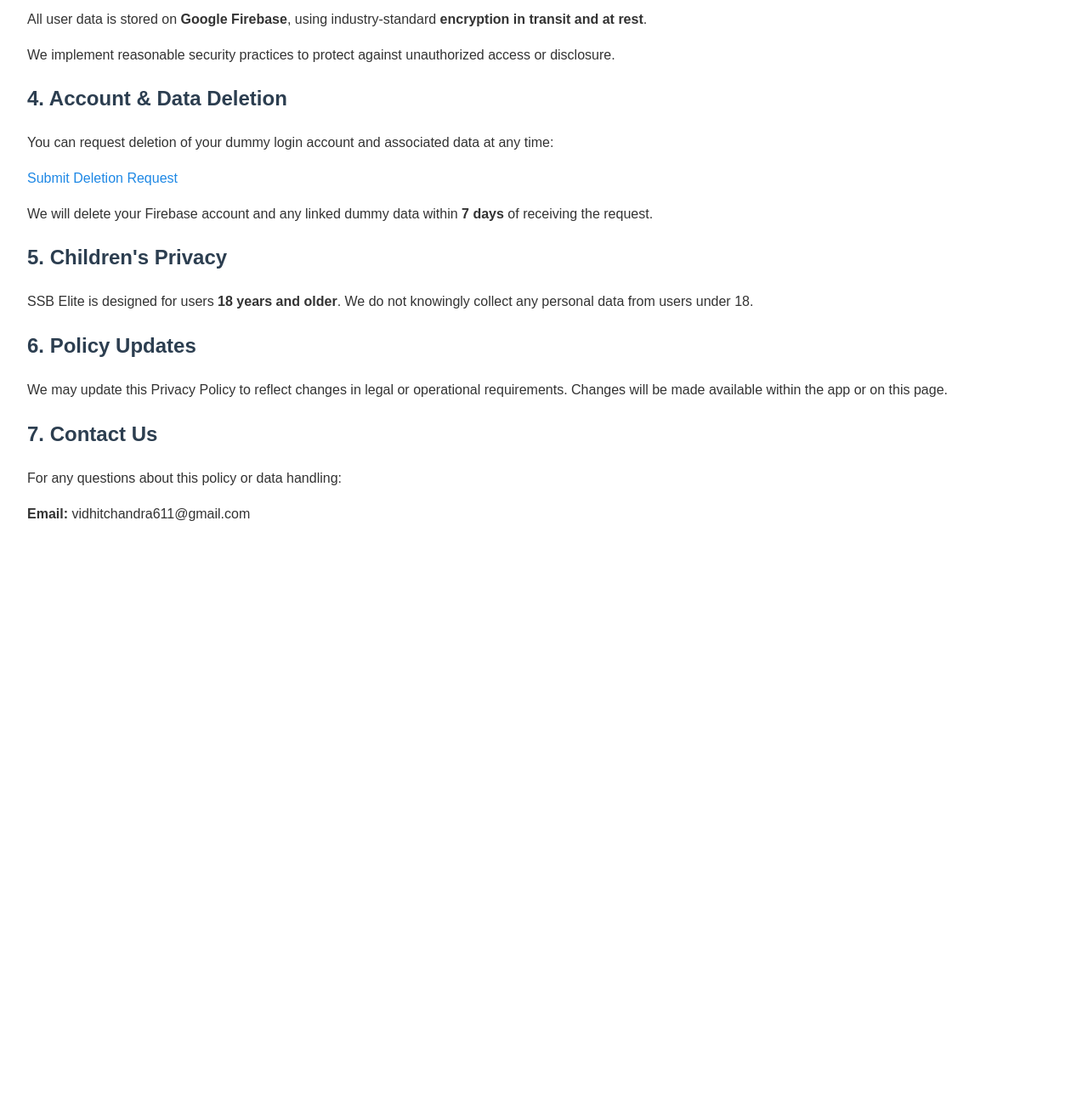
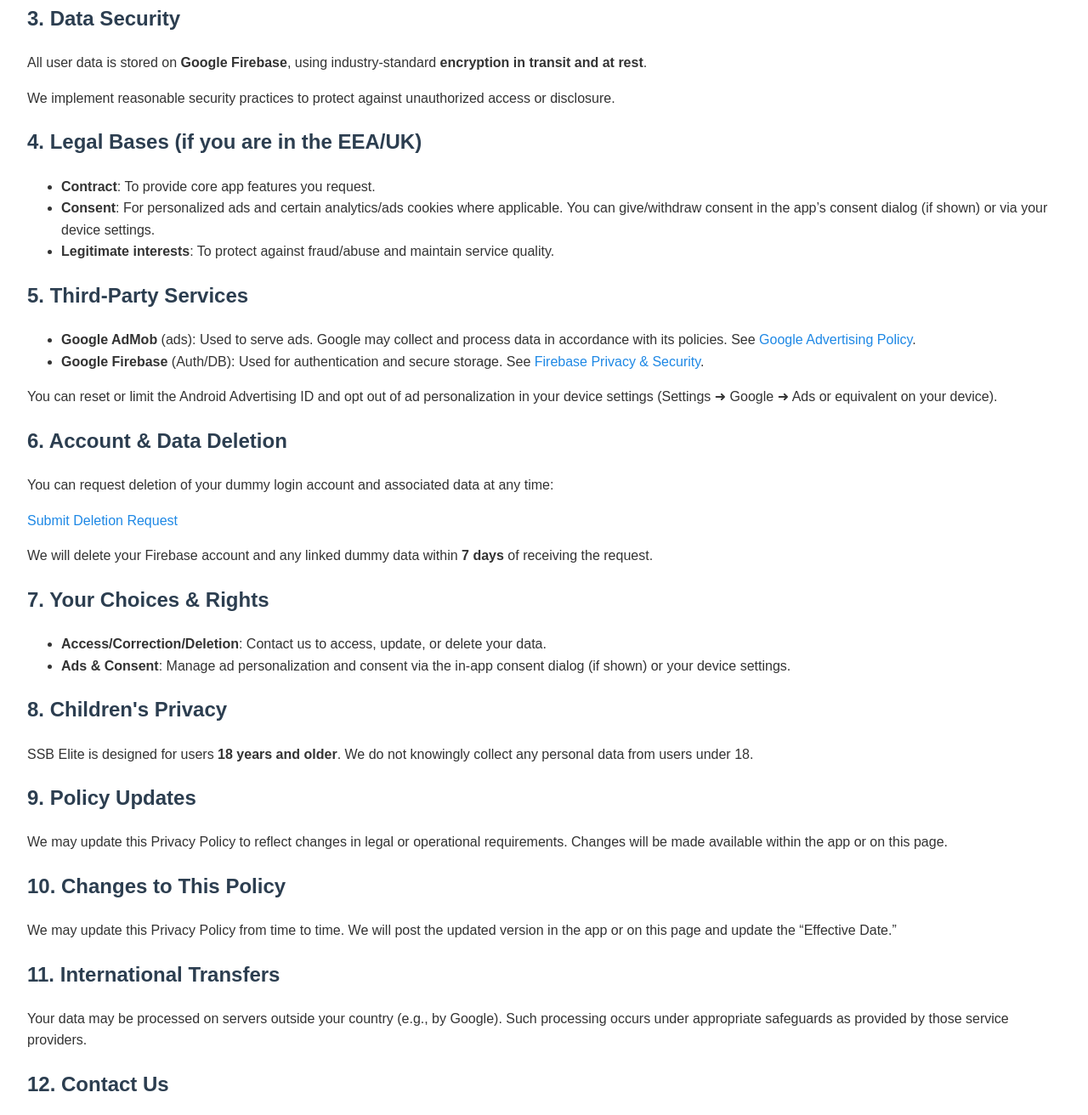
Before and after one commit to vidhit/ssbelite-privacy-policy, a plain HTML site: page index.html in a window 1280 px wide. Shown: the part 582-1894 px from the top of the page at 85% size. Before the commit the page ends 1231 px from the top, so only its background shows below. Drawn offline with Linux system fonts and the light colour scheme.

Commit message:
Updated privacy policy with new points

```diff
--- a/index.html
+++ b/index.html
@@ -20,6 +20,7 @@
     <ul>
         <li><strong>Email address or username</strong> – Used exclusively for login and user identification.</li>
         <li><strong>Dummy candidate credentials</strong> – Test-only accounts created in Firebase Firestore and not linked to real personal information.</li>
+        <li><strong>Advertising data (AdMob)</strong>: Google AdMob may collect device and usage data to serve ads, such as Advertising ID, IP address, app activity, approximate location, and interactions with ads.</li>
     </ul>
 
     <h2>2. How We Use the Data</h2>
@@ -34,19 +35,50 @@
     <p>All user data is stored on <strong>Google Firebase</strong>, using industry-standard <strong>encryption in transit and at rest</strong>.</p>
     <p>We implement reasonable security practices to protect against unauthorized access or disclosure.</p>
 
-    <h2>4. Account & Data Deletion</h2>
+    <h2>4. Legal Bases (if you are in the EEA/UK)</h2>
+    <ul>
+        <li><strong>Contract</strong>: To provide core app features you request.</li>
+        <li><strong>Consent</strong>: For personalized ads and certain analytics/ads cookies where applicable. You can give/withdraw consent in the app’s consent dialog (if shown) or via your device settings.</li>
+        <li><strong>Legitimate interests</strong>: To protect against fraud/abuse and maintain service quality.</li>
+    </ul>
+
+   <h2>5. Third-Party Services</h2>
+   <ul>
+        <li><strong>Google AdMob</strong> (ads): Used to serve ads. Google may collect and process data in accordance with its policies. See <a href="https://policies.google.com/technologies/ads" target="_blank" rel="noopener">Google Advertising Policy</a>.</li>
+        <li><strong>Google Firebase</strong> (Auth/DB): Used for authentication and secure storage. See <a href="https://firebase.google.com/support/privacy" target="_blank" rel="noopener">Firebase Privacy & Security</a>.</li>
+   </ul>
+   <p>You can reset or limit the Android Advertising ID and opt out of ad personalization in your device settings (Settings ➜ Google ➜ Ads or equivalent on your device).</p>
+
+    <h2>6. Account & Data Deletion</h2>
     <p>You can request deletion of your dummy login account and associated data at any time:</p>
     <p><a href="https://github.com/vidhit/account-deletion-page/tree/master">Submit Deletion Request</a></p>
     <p>We will delete your Firebase account and any linked dummy data within <strong>7 days</strong> of receiving the request.</p>
 
-    <h2>5. Children's Privacy</h2>
+    <h2>7. Your Choices & Rights</h2>
+    <ul>
+        <li><strong>Access/Correction/Deletion</strong>: Contact us to access, update, or delete your data.</li>
+        <li><strong>Ads & Consent</strong>: Manage ad personalization and consent via the in-app consent dialog (if shown) or your device settings.</li>
+    </ul>
+
+    <h2>8. Children's Privacy</h2>
     <p>SSB Elite is designed for users <strong>18 years and older</strong>. We do not knowingly collect any personal data from users under 18.</p>
 
-    <h2>6. Policy Updates</h2>
+    <h2>9. Policy Updates</h2>
     <p>We may update this Privacy Policy to reflect changes in legal or operational requirements. Changes will be made available within the app or on this page.</p>
 
-    <h2>7. Contact Us</h2>
+    <h2>10. Changes to This Policy</h2>
+    <p>
+        We may update this Privacy Policy from time to time. We will post the updated version in the app or on this page and update the “Effective Date.”
+    </p>
+
+    <h2>11. International Transfers</h2>
+    <p>
+        Your data may be processed on servers outside your country (e.g., by Google). Such processing occurs under appropriate safeguards as provided by those service providers.
+    </p>
+
+    <h2>12. Contact Us</h2>
     <p>For any questions about this policy or data handling:</p>
     <p><strong>Email:</strong> vidhitchandra611@gmail.com</p>
+
 </body>
 </html>
```
